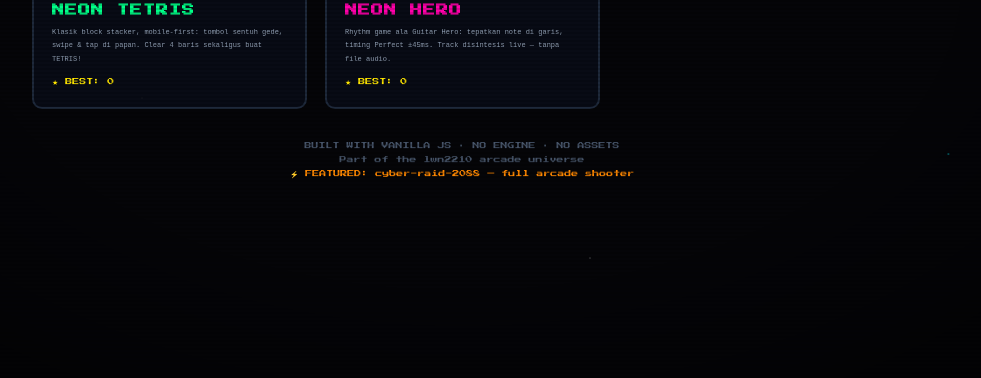
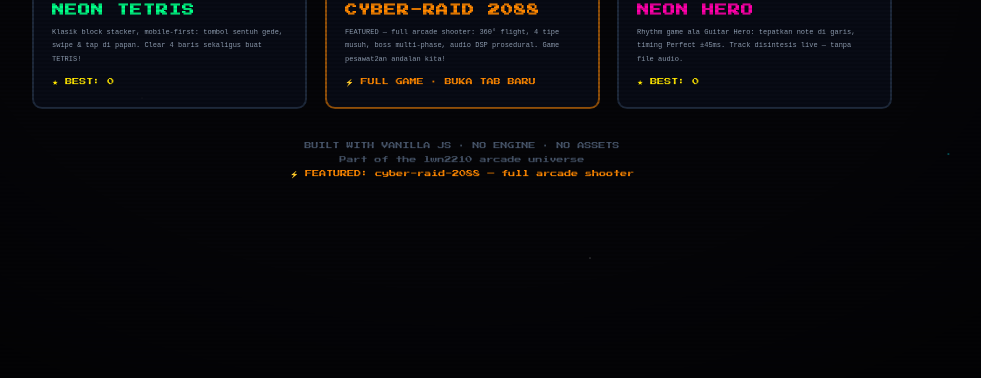
Before and after one commit to lwn2210/mini-arcade, a plain HTML site: page index.html in a window 1280 px wide. Shown: the part 422-800 px from the top of the page, without its empty margins (178-1159 px from the left). Drawn offline with Linux system fonts and the light colour scheme.

Commit message:
feat(hub): featured cyber-raid-2088 card + fix dead tunnel link

```diff
--- a/index.html
+++ b/index.html
@@ -104,6 +104,10 @@
   .card.yellow h2 { color: #ffe600; }
   .card.green:hover { border-color: #00ff88; box-shadow: 0 0 22px rgba(0,255,136,0.35); }
   .card.green h2 { color: #00ff88; }
+  .card.orange:hover { border-color: #ff8800; box-shadow: 0 0 26px rgba(255,136,0,0.45); }
+  .card.orange h2 { color: #ff8800; }
+  .card.orange { border-color: rgba(255,136,0,0.55); }
+  .card.orange .hs { color: #ff8800; }
   .soon {
     opacity: 0.45;
     border-style: dashed;
@@ -177,6 +181,12 @@
       <p>Klasik block stacker, mobile-first: tombol sentuh gede, swipe & tap di papan. Clear 4 baris sekaligus buat TETRIS!</p>
       <div class="hs" id="hsTetris">★ BEST: 0</div>
     </a>
+    <a class="card orange featured" href="https://lwn2210.github.io/cyber-raid-2088/" target="_blank" rel="noopener">
+      <span class="icon">🛸</span>
+      <h2>CYBER-RAID 2088</h2>
+      <p>FEATURED — full arcade shooter: 360° flight, 4 tipe musuh, boss multi-phase, audio DSP prosedural. Game pesawat2an andalan kita!</p>
+      <div class="hs">⚡ FULL GAME · BUKA TAB BARU</div>
+    </a>
     <a class="card pink" href="hero/index.html">
       <span class="icon">🎸</span>
       <h2>NEON HERO</h2>
@@ -185,7 +195,7 @@
     </a>
   </div>
 
-  <div class="footer">BUILT WITH VANILLA JS · NO ENGINE · NO ASSETS<br>Part of the lwn2210 arcade universe<br><a href="https://around-episodes-performs-belong.trycloudflare.com" style="color:#ff8800; text-decoration:none;">⚡ FEATURED: cyber-raid-2088 — full arcade shooter</a></div>
+  <div class="footer">BUILT WITH VANILLA JS · NO ENGINE · NO ASSETS<br>Part of the lwn2210 arcade universe<br><a href="https://lwn2210.github.io/cyber-raid-2088/" style="color:#ff8800; text-decoration:none;">⚡ FEATURED: cyber-raid-2088 — full arcade shooter</a></div>
   <div class="crt"></div>
   <div class="vignette"></div>
 
```
